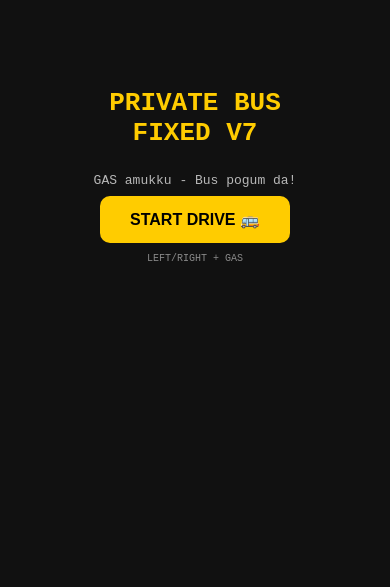
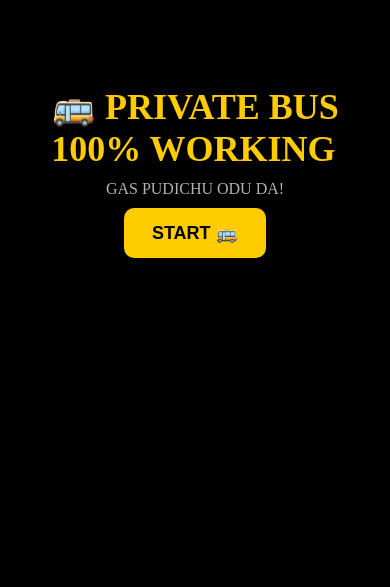
Before and after one commit to kanagaraj937/KVR-GAME, a plain HTML site: page index.html in a window 390 px wide. Shown: the part 250-837 px from the top of the page. Drawn offline with nearby package versions, Linux system fonts and the light colour scheme.

Commit message:
Update HTML structure and styles for bus app

```diff
--- a/index.html
+++ b/index.html
@@ -1,79 +1,79 @@
 <!DOCTYPE html>
 <html>
 <head>
-<meta charset="UTF-8"><meta name="viewport" content="width=device-width, initial-scale=1.0, maximum-scale=1.0, user-scalable=no">
-<title>KVR PRIVATE BUS - FIXED</title>
+<meta charset="UTF-8">
+<meta name="viewport" content="width=device-width, initial-scale=1.0, user-scalable=no">
+<title>PRIVATE BUS - 100% WORKING</title>
 <style>
-body{margin:0;overflow:hidden;background:#000;touch-action:none;font-family:monospace}
-canvas{display:block}
-#ui{position:fixed;top:10px;left:10px;z-index:10;color:#ffcc00;background:#000;padding:6px 10px;border-radius:8px;font-size:12px;border:1px solid #ffcc00}
-#controls{position:fixed;bottom:10px;width:100%;display:flex;justify-content:space-between;padding:0 15px;z-index:10;box-sizing:border-box}
-.cbtn{width:70px;height:70px;border-radius:16px;background:rgba(255,204,0,0.2);border:2px solid #ffcc00;color:#fff;font-size:28px;display:flex;align-items:center;justify-content:center;user-select:none;-webkit-user-select:none}
-#gas{position:fixed;bottom:110px;right:15px;z-index:10;display:flex;flex-direction:column;gap:10px}
-#start{position:fixed;inset:0;background:#111;z-index:20;display:flex;flex-direction:column;align-items:center;justify-content:center;color:#fff;text-align:center}
-button{background:#ffcc00;color:#000;border:none;padding:14px 30px;font-weight:900;border-radius:10px;font-size:16px}
+*{margin:0;padding:0;box-sizing:border-box;touch-action:none}
+body{background:#0a1a0a;overflow:hidden}
+canvas{display:block;width:100vw;height:100vh}
+#ui{position:fixed;top:8px;left:8px;color:#ffcc00;background:#000;padding:6px 10px;border-radius:8px;font-family:monospace;font-size:12px;z-index:10;border:1px solid #ffcc00}
+#controls{position:fixed;bottom:0;width:100%;height:100px;display:flex;justify-content:space-between;align-items:center;padding:0 10px;z-index:10}
+.btn{width:80px;height:80px;border-radius:20px;display:flex;align-items:center;justify-content:center;font-size:32px;background:rgba(255,204,0,0.25);border:3px solid #ffcc00;user-select:none}
+#gasBox{position:fixed;right:10px;bottom:120px;z-index:10;display:flex;flex-direction:column;gap:10px}
+#start{position:fixed;inset:0;background:#000;z-index:20;display:flex;flex-direction:column;align-items:center;justify-content:center;color:#fff}
 </style>
-<script type="importmap">{"imports":{"three":"https://unpkg.com/three@0.160.0/build/three.module.js"}}</script>
 </head>
 <body>
-<div id="ui">SPEED: <span id="sp">0</span> | <span id="bend">0/21</span> BEND</div>
-<div id="controls"><div class="cbtn" id="L">◀️</div><div class="cbtn" id="R">▶️</div></div>
-<div id="gas"><div class="cbtn" id="GAS" style="background:#ffcc00;color:#000">⚡ GAS</div><div class="cbtn" id="BRAKE">🛑</div><div class="cbtn" id="HORN" style="background:red;border-color:red">📯</div></div>
-<div id="start"><h1 style="color:#ffcc00">PRIVATE BUS<br>FIXED V7</h1><p style="opacity:0.7;margin:8px">GAS amukku - Bus pogum da!</p><button onclick="start()">START DRIVE 🚌</button><p style="margin-top:10px;font-size:10px;opacity:0.5">LEFT/RIGHT + GAS</p></div>
-<script type="module">
-import * as THREE from 'three';
-let scene,camera,renderer,bus,road,run=false,speed=0,busX=0,roadZ=0,bend=0;
-function init(){
- scene=new THREE.Scene();scene.fog=new THREE.Fog(0x0a1a0a,20,200);
- camera=new THREE.PerspectiveCamera(75,innerWidth/innerHeight,0.1,1000);
- renderer=new THREE.WebGLRenderer({antialias:true});renderer.setSize(innerWidth,innerHeight);document.body.appendChild(renderer.domElement);
- scene.add(new THREE.AmbientLight(0xffffff,0.8));
- let sun=new THREE.DirectionalLight(0xffffff,1);sun.position.set(10,20,10);scene.add(sun);
- // Road
- let rg=new THREE.PlaneGeometry(20,4000,10,200);rg.rotateX(-Math.PI/2);
- let p=rg.attributes.position;for(let i=0;i<p.count;i++){let z=p.getZ(i);p.setX(i,p.getX(i)+Math.sin(z*0.012)*18);p.setY(i,Math.sin(z*0.008)*4);}p.needsUpdate=true;
- road=new THREE.Mesh(rg,new THREE.MeshStandardMaterial({color:0x222}));scene.add(road);
- // Hills
- for(let i=0;i<50;i++){let m=new THREE.Mesh(new THREE.ConeGeometry(8+Math.random()*15,20+Math.random()*30,6),new THREE.MeshStandardMaterial({color:0x123a12}));m.position.set((Math.random()-0.5)*300,8,-Math.random()*3000);scene.add(m);}
- // BUS - Manjal
- bus=new THREE.Group();
- let body=new THREE.Mesh(new THREE.BoxGeometry(4.5,3,10),new THREE.MeshStandardMaterial({color:0xffcc00}));body.position.y=1.5;bus.add(body);
- let top=new THREE.Mesh(new THREE.BoxGeometry(4.6,0.8,10.2),new THREE.MeshStandardMaterial({color:0xd00000}));top.position.y=2.8;bus.add(top);
- let glass=new THREE.Mesh(new THREE.BoxGeometry(4.3,1.2,0.3),new THREE.MeshStandardMaterial({color:0x87ceeb}));glass.position.set(0,1.8,5.1);bus.add(glass);
- for(let z of [-3,3]){for(let x of [-2,2]){let w=new THREE.Mesh(new THREE.CylinderGeometry(0.7,0.7,0.5,10),new THREE.MeshStandardMaterial({color:0x111}));w.rotation.z=Math.PI/2;w.position.set(x,0.3,z);bus.add(w);}}
- bus.position.set(0,0,12);scene.add(bus);
- camera.position.set(0,7,20);camera.lookAt(bus.position);
- animate();
+<div id="ui">SPEED: <span id="sp">0</span> | BUS X: <span id="bx">0</span></div>
+<div id="gasBox"><div class="btn" id="gas" style="background:#ffcc00;color:#000;width:90px">GAS ⚡</div><div class="btn" id="brake" style="border-color:red">🛑</div></div>
+<div id="controls"><div class="btn" id="left">◀️</div><div class="btn" id="right">▶️</div></div>
+<div id="start"><h1 style="color:#ffcc00;font-size:36px">🚌 PRIVATE BUS<br>100% WORKING</h1><p style="margin:10px;opacity:0.7">GAS PUDICHU ODU DA!</p><button onclick="document.getElementById('start').style.display='none';run=true" style="background:#ffcc00;color:#000;border:none;padding:14px 28px;font-weight:900;border-radius:10px;font-size:18px">START 🚌</button></div>
+<canvas id="c"></canvas>
+<script>
+let cv=document.getElementById('c'),ctx=cv.getContext('2d'),W=innerWidth,H=innerHeight;
+cv.width=W;cv.height=H;
+let busX=W/2,speed=0,roadY=0,bend=0,run=false;
+let keys={l:false,r:false,gas:false,brake:false};
+function loop(){
+requestAnimationFrame(loop);
+if(!run){ctx.fillStyle='#000';ctx.fillRect(0,0,W,H);ctx.fillStyle='#ffcc00';ctx.font='20px monospace';ctx.textAlign='center';ctx.fillText('Press START',W/2,H/2);return;}
+if(keys.gas) speed=Math.min(12,speed+0.25); else if(keys.brake) speed=Math.max(0,speed-0.5); else speed*=0.98;
+if(keys.l) busX-=6+speed*0.3; if(keys.r) busX+=6+speed*0.3;
+busX=Math.max(60,Math.min(W-60,busX));
+roadY+=speed; bend=Math.sin(roadY*0.01)*W*0.18;
+// DRAW
+ctx.fillStyle='#0a2a0a';ctx.fillRect(0,0,W,H);
+// hills bg
+ctx.fillStyle='#122e12';ctx.beginPath();ctx.moveTo(0,H*0.35+bend*0.1);for(let x=0;x<=W;x+=20)ctx.lineTo(x,H*0.35+Math.sin(x*0.01+roadY*0.01)*30);ctx.lineTo(W,H*0.35);ctx.lineTo(0,H*0.35);ctx.fill();
+// road
+let roadW=W*0.65;let roadX=W*0.175+bend*0.3;
+ctx.fillStyle='#2a2a2a';ctx.fillRect(roadX-10,0,roadW+20,H);
+ctx.fillStyle='#333';ctx.fillRect(roadX,0,roadW,H);
+ctx.strokeStyle='#ffcc00';ctx.setLineDash([20,20]);ctx.beginPath();ctx.moveTo(roadX+roadW/2+bend*0.1,0);ctx.lineTo(roadX+roadW/2+bend*0.1,H);ctx.stroke();ctx.setLineDash([]);
+// road lines white
+for(let y=-40+roadY%80;y<H;y+=80){ctx.fillStyle='#fff';ctx.fillRect(roadX-6,y,6,30);ctx.fillRect(roadX+roadW,y,6,30);}
+// bend boards
+if(Math.floor(roadY/500)%2==0){ctx.fillStyle='#fff';ctx.fillRect(W/2+bend-40, (roadY%500),80,28);ctx.fillStyle='#000';ctx.font='14px monospace';ctx.textAlign='center';ctx.fillText(Math.floor(roadY/500)%22+"/21 BEND",W/2+bend, (roadY%500)+18);}
+// BUS - top view but looks like bus
+let by=H-130;
+ctx.save();ctx.translate(busX,by);ctx.rotate((busX-W/2)*0.0005 + bend*0.0002);
+// shadow
+ctx.fillStyle='rgba(0,0,0,0.5)';ctx.fillRect(-42,10,84,20);
+// body yellow
+ctx.fillStyle='#ffcc00';ctx.fillRect(-40,-28,80,56);
+// red stripe
+ctx.fillStyle='#cc0000';ctx.fillRect(-40,-8,80,10);
+// windows blue
+ctx.fillStyle='#87ceeb';ctx.fillRect(-35,-26,70,14);
+// front
+ctx.fillStyle='#fff';ctx.fillRect(-38,22,76,12);
+// lights
+ctx.fillStyle=speed>2?'#ffff99':'#555';ctx.fillRect(-30,32,12,6);ctx.fillRect(18,32,12,6);
+// text
+ctx.fillStyle='#0000aa';ctx.font='8px monospace';ctx.textAlign='center';ctx.fillText('KALVARAYAN',0,0);
+ctx.restore();
+document.getElementById('sp').textContent=Math.floor(speed*8);
+document.getElementById('bx').textContent=Math.floor(busX);
 }
-function animate(){
- requestAnimationFrame(animate);
- if(!run){renderer.render(scene,camera);return;}
- roadZ+=speed; road.position.z=roadZ%500;
- if(roadZ%400<1){bend=(bend+1)%22;document.getElementById('bend').textContent=bend+"/21";}
- bus.position.x+= (busX - bus.position.x)*0.15;
- bus.rotation.z=-bus.position.x*0.08 - Math.sin(roadZ*0.012)*0.2;
- camera.position.x+=(bus.position.x*0.5 - camera.position.x)*0.08;
- camera.lookAt(bus.position.x,1,bus.position.z-8);
- document.getElementById('sp').textContent=Math.floor(speed*100);
- renderer.render(scene,camera);
-}
-// CONTROLS - FIXED!
-let isPress={left:false,right:false,gas:false,brake:false};
-function bind(id,key){let el=document.getElementById(id);let startEv=(e)=>{e.preventDefault();isPress[key]=true;};let endEv=()=>{isPress[key]=false;};el.addEventListener('touchstart',startEv,{passive:false});el.addEventListener('touchend',endEv);el.addEventListener('mousedown',startEv);el.addEventListener('mouseup',endEv);el.addEventListener('mouseleave',endEv);}
-bind('L','left');bind('R','right');bind('GAS','gas');bind('BRAKE','brake');
-setInterval(()=>{
- if(isPress.left) busX-=0.35;
- if(isPress.right) busX+=0.35;
- if(isPress.gas) speed=Math.min(1.5,speed+0.02);
- else if(isPress.brake) speed=Math.max(0,speed-0.05);
- else speed*=0.995;
- busX=Math.max(-8,Math.min(8,busX));
-},16);
-document.getElementById('HORN').addEventListener('touchstart',()=>{document.getElementById('HORN').innerText='🔊';setTimeout(()=>document.getElementById('HORN').innerText='📯',200);});
-window.addEventListener('keydown',e=>{if(e.key=='ArrowLeft'||e.key=='a')isPress.left=true;if(e.key=='ArrowRight'||e.key=='d')isPress.right=true;if(e.key=='ArrowUp'||e.key=='w')isPress.gas=true;if(e.key=='ArrowDown'||e.key=='s')isPress.brake=true;});
-window.addEventListener('keyup',e=>{if(e.key=='ArrowLeft'||e.key=='a')isPress.left=false;if(e.key=='ArrowRight'||e.key=='d')isPress.right=false;if(e.key=='ArrowUp'||e.key=='w')isPress.gas=false;if(e.key=='ArrowDown'||e.key=='s')isPress.brake=false;});
-window.start=()=>{document.getElementById('start').style.display='none';run=true;init();}
-addEventListener('resize',()=>{if(camera){camera.aspect=innerWidth/innerHeight;camera.updateProjectionMatrix();renderer.setSize(innerWidth,innerHeight);}});
+loop();
+// touch
+function bind(id,k){let e=document.getElementById(id);e.addEventListener('touchstart',ev=>{ev.preventDefault();keys[k]=true;},{passive:false});e.addEventListener('touchend',ev=>{ev.preventDefault();keys[k]=false;});e.addEventListener('mousedown',()=>keys[k]=true);e.addEventListener('mouseup',()=>keys[k]=false);e.addEventListener('mouseleave',()=>keys[k]=false);}
+bind('left','l');bind('right','r');bind('gas','gas');bind('brake','brake');
+window.addEventListener('keydown',e=>{if(e.key=='ArrowLeft'||e.key=='a')keys.l=true;if(e.key=='ArrowRight'||e.key=='d')keys.r=true;if(e.key=='ArrowUp'||e.key=='w')keys.gas=true;if(e.key=='ArrowDown'||e.key=='s')keys.brake=true;});
+window.addEventListener('keyup',e=>{if(e.key=='ArrowLeft'||e.key=='a')keys.l=false;if(e.key=='ArrowRight'||e.key=='d')keys.r=false;if(e.key=='ArrowUp'||e.key=='w')keys.gas=false;if(e.key=='ArrowDown'||e.key=='s')keys.brake=false;});
+window.addEventListener('resize',()=>{W=innerWidth;H=innerHeight;cv.width=W;cv.height=H;});
 </script>
 </body>
 </html>
```
